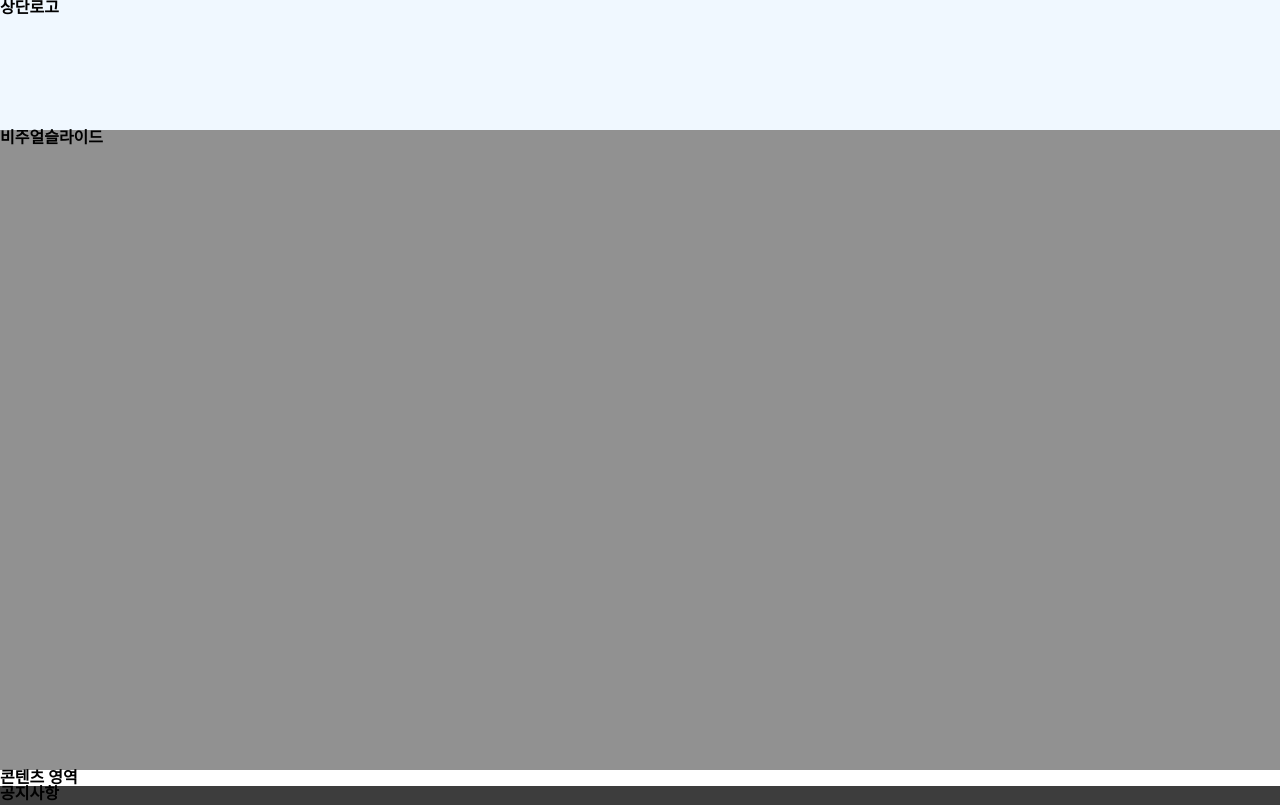
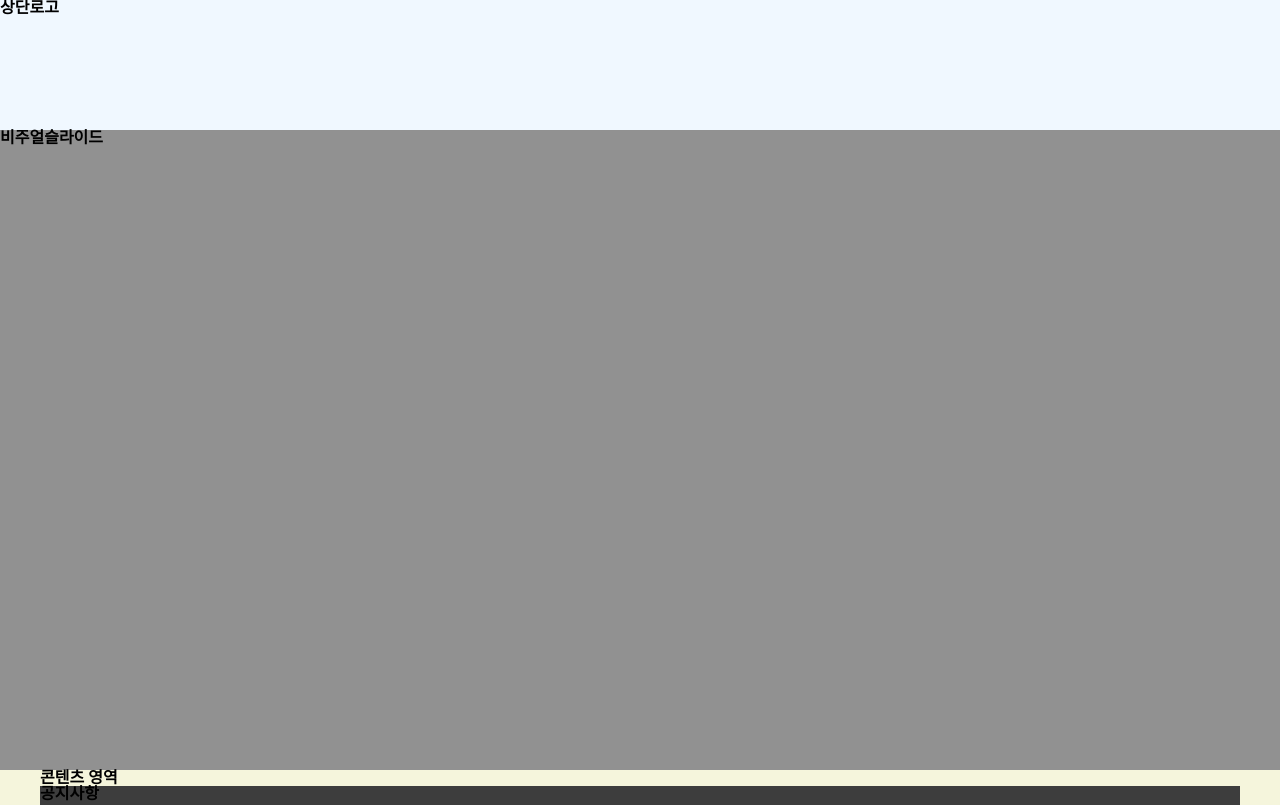
Before and after one commit to Kimmoshiki/coffee, a plain HTML site: page index.html in a window 1280 px wide. Shown: the top 805 px of the page. Drawn offline with Linux system fonts and the light colour scheme.

Commit message:
Add files via upload

```diff
--- a/css/layout.css
+++ b/css/layout.css
@@ -9,10 +9,15 @@ header{
     width:1200px;
     background-color: #ccc;
 } */
+main{
+    width:100%;
+    background-color:beige;
+}
 .slide{
     height:640px;
     background-color:rgb(145, 145, 145);
 }
+.con{width:1200px;margin:0px auto;}
 .con1{
     height:60px;
     background-color: rgb(61, 61, 61);
```
